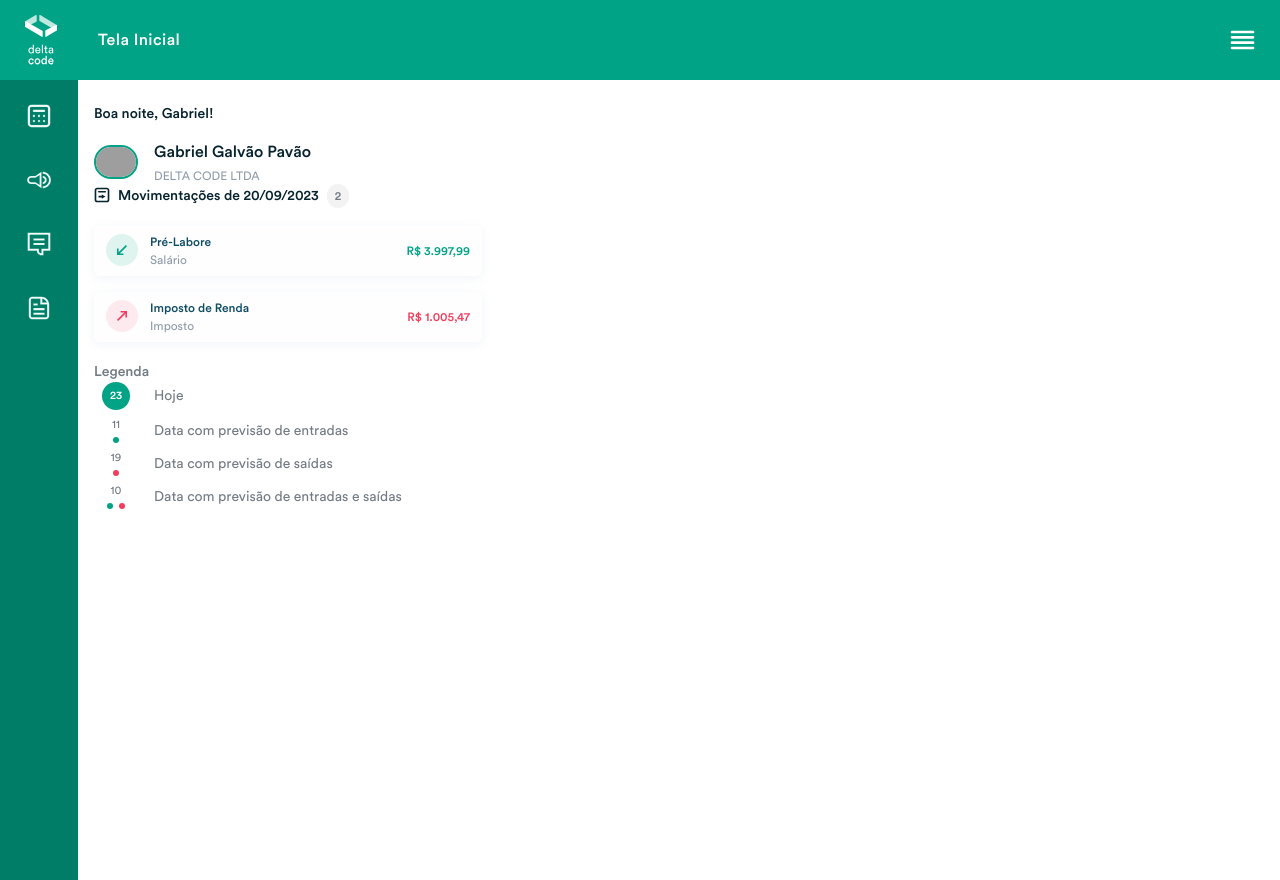
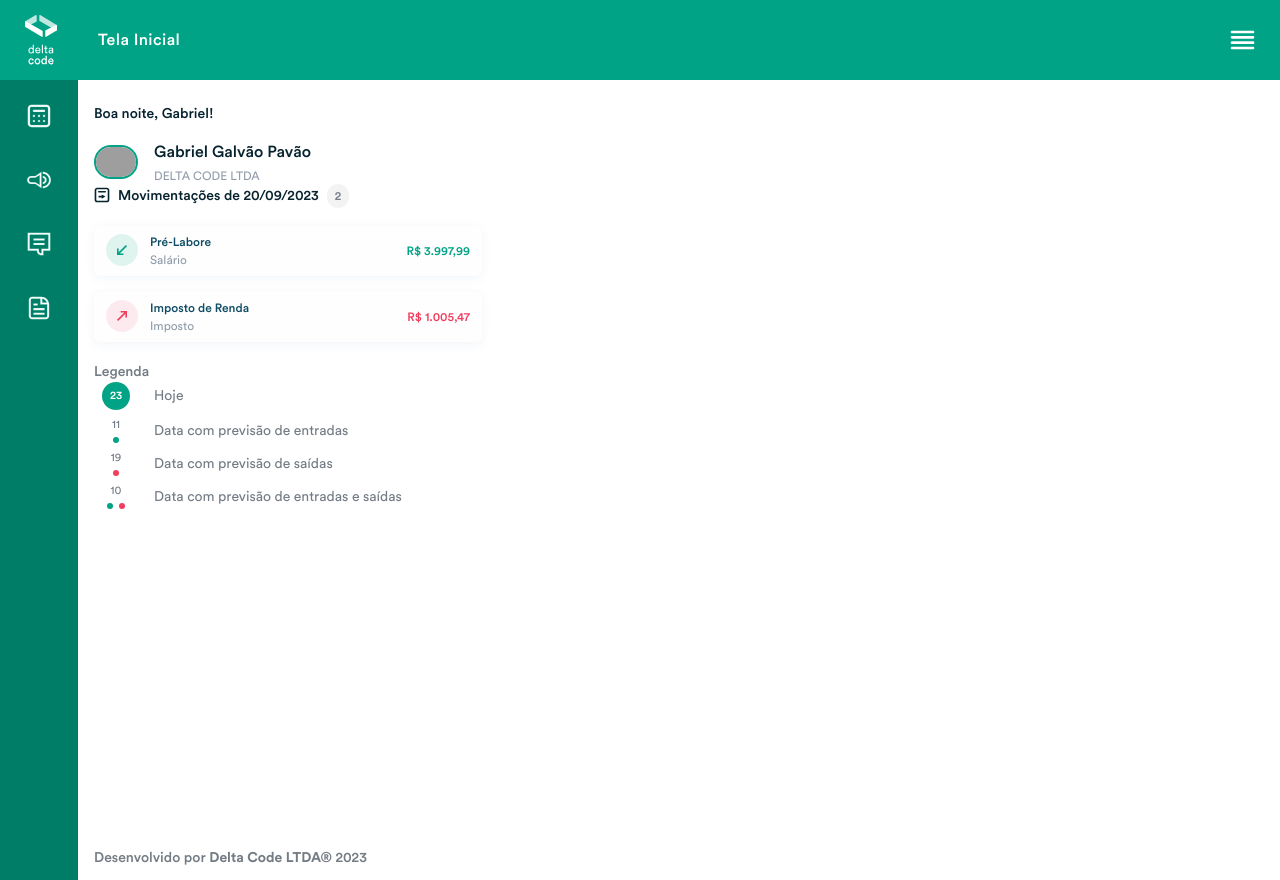
Before and after one commit to gabrielgpavao/dc-frontend-engineer-challenge, a Next.js app: page / in a window 1280 px wide. Built offline with nearby package versions, Linux system fonts and the light colour scheme; grey boxes are pictures that could not be loaded.

Commit message:
feat: create a footer element in the HomePage

```diff
--- a/src/pages/index.tsx
+++ b/src/pages/index.tsx
@@ -25,12 +25,15 @@ export default function Home() {
 		<>
 			<Header/>
 			<div className='md:flex md:flex-row-reverse md:justify-end'>
-				<main className='container px-4'>
+				<main className='container px-4 relative'>
 					<Profile name='Gabriel Galvão Pavão' avatarURL='https://i.imgur.com/2TBmfPW.jpg' company='Delta Code Ltda'/>
 					<div>
 						<Transaction date={transactionDate} transactions={transactions}/>
 						<CalendarLabel/>
 					</div>
+					<footer className='hidden absolute bottom-3 md:block'>
+						<p className='text-sm font-medium text-neutral-dark'>Desenvolvido por <strong className='font-bold'>Delta Code LTDA®</strong> 2023</p>
+					</footer>
 				</main>
 				<Navbar/>
 			</div>
```
